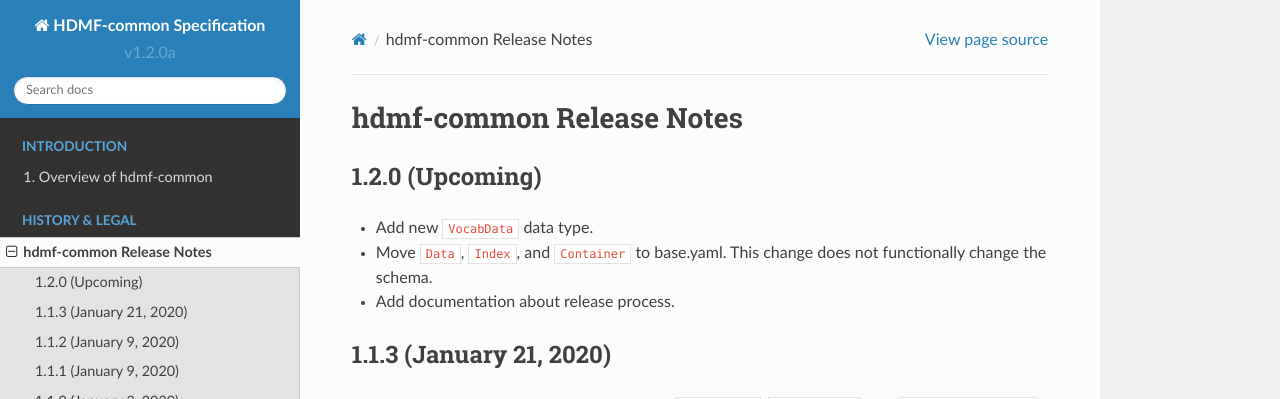
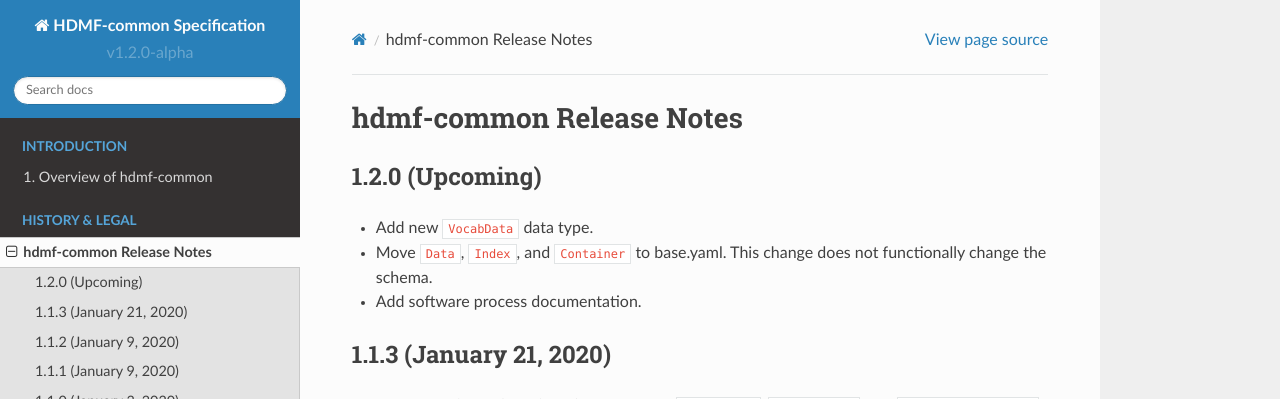
Before and after one commit to hdmf-dev/hdmf-common-schema, a Sphinx documentation site: the page built from docs/source/format_release_notes.rst, in a window 1280 px wide and 1121 px high. Shown: the top 399 px of the window. Built offline with Sphinx 7.4.7 and the Read the Docs theme 2.0.0, drawn with Linux system fonts in a browser that asks for light colours.

Commit message:
Use proper version string

```diff
--- a/docs/source/conf.py
+++ b/docs/source/conf.py
@@ -83,7 +83,7 @@
 # built documents.
 #
 # The short X.Y version.
-version = 'v1.2.0a'
+version = 'v1.2.0-alpha'
 # The full version, including alpha/beta/rc tags.
 release = version
 
--- a/docs/source/format_release_notes.rst
+++ b/docs/source/format_release_notes.rst
@@ -6,7 +6,7 @@
 
 - Add new ``VocabData`` data type.
 - Move ``Data``, ``Index``, and ``Container`` to base.yaml. This change does not functionally change the schema.
-- Add documentation about release process.
+- Add software process documentation.
 
 1.1.3 (January 21, 2020)
 ------------------------
```
Also changed, not shown: 1 other file.
